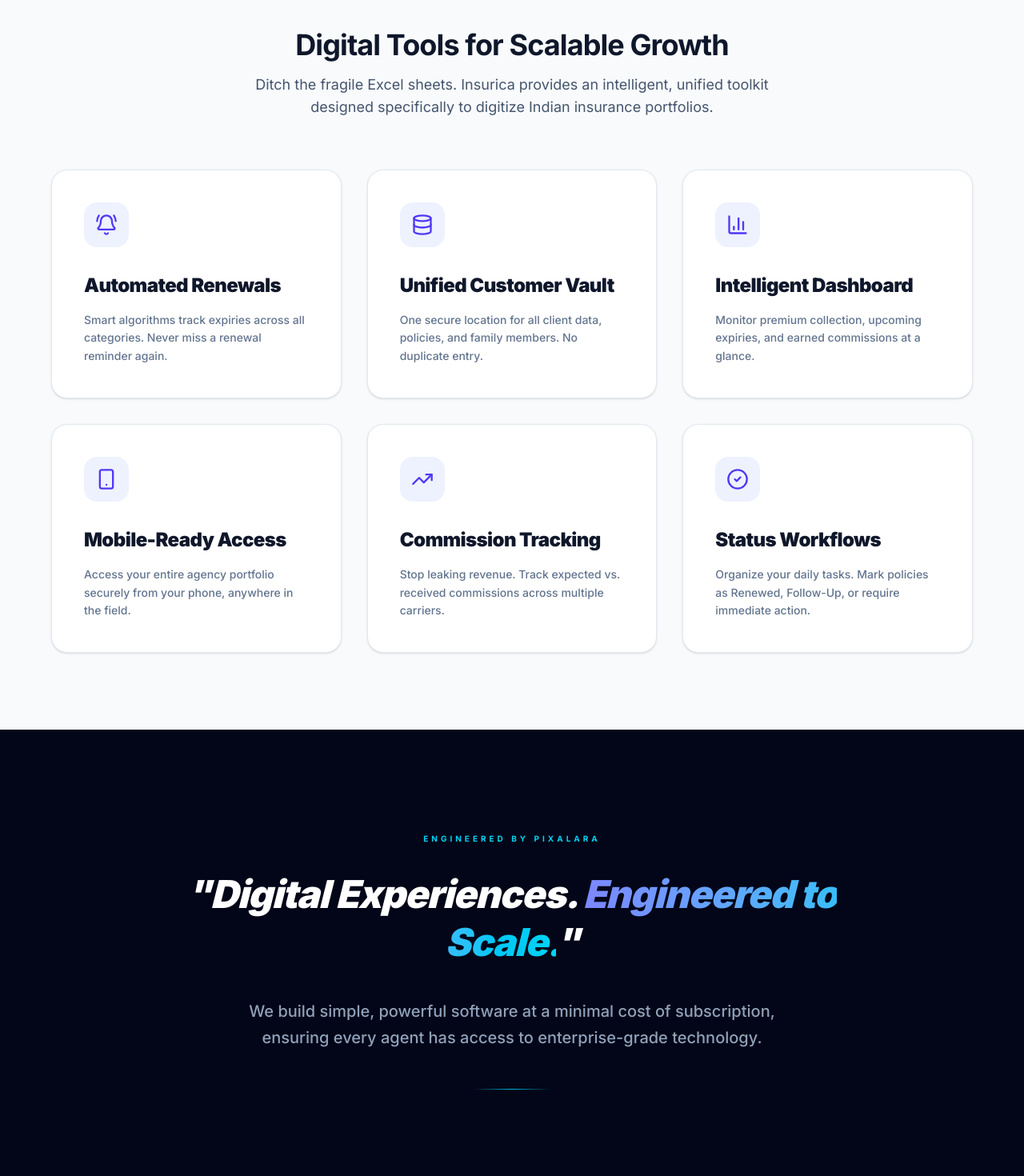
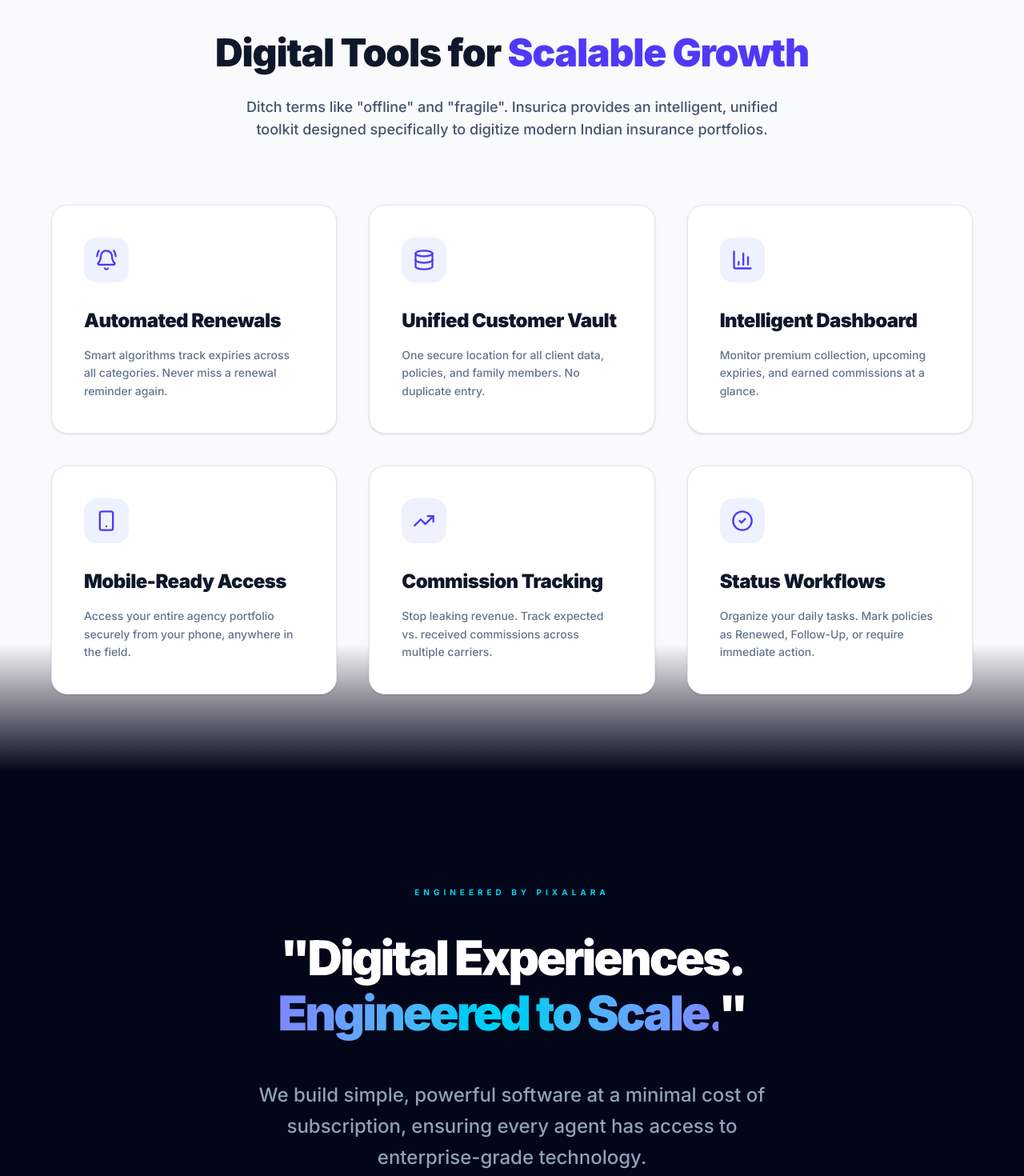
Before and after one commit to Pixalara/insurica-frontend, a Next.js app: page / in a window 1280 px wide. Shown: the part 2300-3770 px from the top of the page at 80% size. Built offline with nearby package versions, Linux system fonts and the light colour scheme.

Commit message:
fix brand origin text overlapping and blend feature section

```diff
--- a/app/page.tsx
+++ b/app/page.tsx
@@ -78,15 +78,15 @@
         </section>
 
         {/* === FEATURE CARDS SECTION === */}
-        <section id="detailed-features" className="py-16 md:py-24 bg-slate-50">
-          <div className="container mx-auto px-4 md:px-6">
-            <div className="text-center mb-12 md:mb-16">
-              <h2 className="text-3xl md:text-4xl font-bold tracking-tight text-slate-900">Digital Tools for Scalable Growth</h2>
-              <p className="mt-4 text-lg text-slate-600 max-w-2xl mx-auto">
-                Ditch the fragile Excel sheets. Insurica provides an intelligent, unified toolkit designed specifically to digitize Indian insurance portfolios.
+        <section id="detailed-features" className="py-24 bg-slate-50 relative overflow-hidden">
+          <div className="container mx-auto px-4 md:px-6 relative z-10">
+            <div className="text-center mb-16 md:mb-20">
+              <h2 className="text-3xl md:text-5xl font-black tracking-tight text-slate-900 leading-tight">Digital Tools for <span className="text-indigo-600">Scalable Growth</span></h2>
+              <p className="mt-6 text-lg text-slate-600 max-w-2xl mx-auto font-medium">
+                Ditch terms like "offline" and "fragile". Insurica provides an intelligent, unified toolkit designed specifically to digitize modern Indian insurance portfolios.
               </p>
             </div>
-            <div className="grid gap-6 md:gap-8 grid-cols-1 sm:grid-cols-2 lg:grid-cols-3 max-w-6xl mx-auto">
+            <div className="grid gap-8 md:gap-10 grid-cols-1 sm:grid-cols-2 lg:grid-cols-3 max-w-6xl mx-auto">
               <FeatureCard icon={BellRing} title="Automated Renewals" desc="Smart algorithms track expiries across all categories. Never miss a renewal reminder again." />
               <FeatureCard icon={Database} title="Unified Customer Vault" desc="One secure location for all client data, policies, and family members. No duplicate entry." />
               <FeatureCard icon={BarChart3} title="Intelligent Dashboard" desc="Monitor premium collection, upcoming expiries, and earned commissions at a glance." />
@@ -95,21 +95,27 @@
               <FeatureCard icon={CheckCircle2} title="Status Workflows" desc="Organize your daily tasks. Mark policies as Renewed, Follow-Up, or require immediate action." />
             </div>
           </div>
+
+          {/* Blend mask to transition to next dark section */}
+          <div className="absolute bottom-0 left-0 w-full h-40 bg-gradient-to-t from-slate-950 to-transparent"></div>
         </section>
 
         {/* === BRAND ORIGIN - BLENDED === */}
-        <section className="py-24 md:py-32 bg-slate-950 text-center relative overflow-hidden border-t border-white/5">
+        <section className="py-28 md:py-36 bg-slate-950 text-center relative overflow-hidden">
           <div className="absolute inset-0 bg-[url('/grid.svg')] bg-center opacity-5 [mask-image:radial-gradient(ellipse_at_center,white,transparent)]"></div>
 
-          <div className="container mx-auto px-6 relative z-10">
-            <p className="text-cyan-400 font-bold uppercase tracking-[0.4em] text-[10px] mb-8">Engineered by Pixalara</p>
-            <h2 className="text-3xl md:text-5xl font-black mb-10 italic text-white max-w-4xl mx-auto tracking-tight leading-tight">
-              "Digital Experiences. <span className="text-transparent bg-clip-text bg-gradient-to-r from-indigo-400 to-cyan-400">Engineered to Scale.</span>"
+          <div className="container mx-auto px-8 relative z-10">
+            <p className="text-cyan-400 font-bold uppercase tracking-[0.5em] text-[10px] mb-10">Engineered by Pixalara</p>
+            <h2 className="text-4xl md:text-6xl font-black mb-12 text-white max-w-4xl mx-auto tracking-tighter leading-[1.15]">
+              "Digital Experiences. <br className="md:hidden" />
+              <span className="text-transparent bg-clip-text bg-gradient-to-r from-indigo-400 via-cyan-400 to-indigo-400 py-2">
+                Engineered to Scale.
+              </span>"
             </h2>
-            <p className="text-lg md:text-xl text-slate-400 max-w-2xl mx-auto font-medium leading-relaxed mb-12">
+            <p className="text-lg md:text-2xl text-slate-400 max-w-2xl mx-auto font-medium leading-relaxed mb-16 px-4">
               We build simple, powerful software at a minimal cost of subscription, ensuring every agent has access to enterprise-grade technology.
             </p>
-            <div className="h-px w-24 mx-auto bg-gradient-to-r from-transparent via-cyan-500 to-transparent"></div>
+            <div className="h-px w-32 mx-auto bg-gradient-to-r from-transparent via-cyan-500/50 to-transparent"></div>
           </div>
         </section>
 
```
